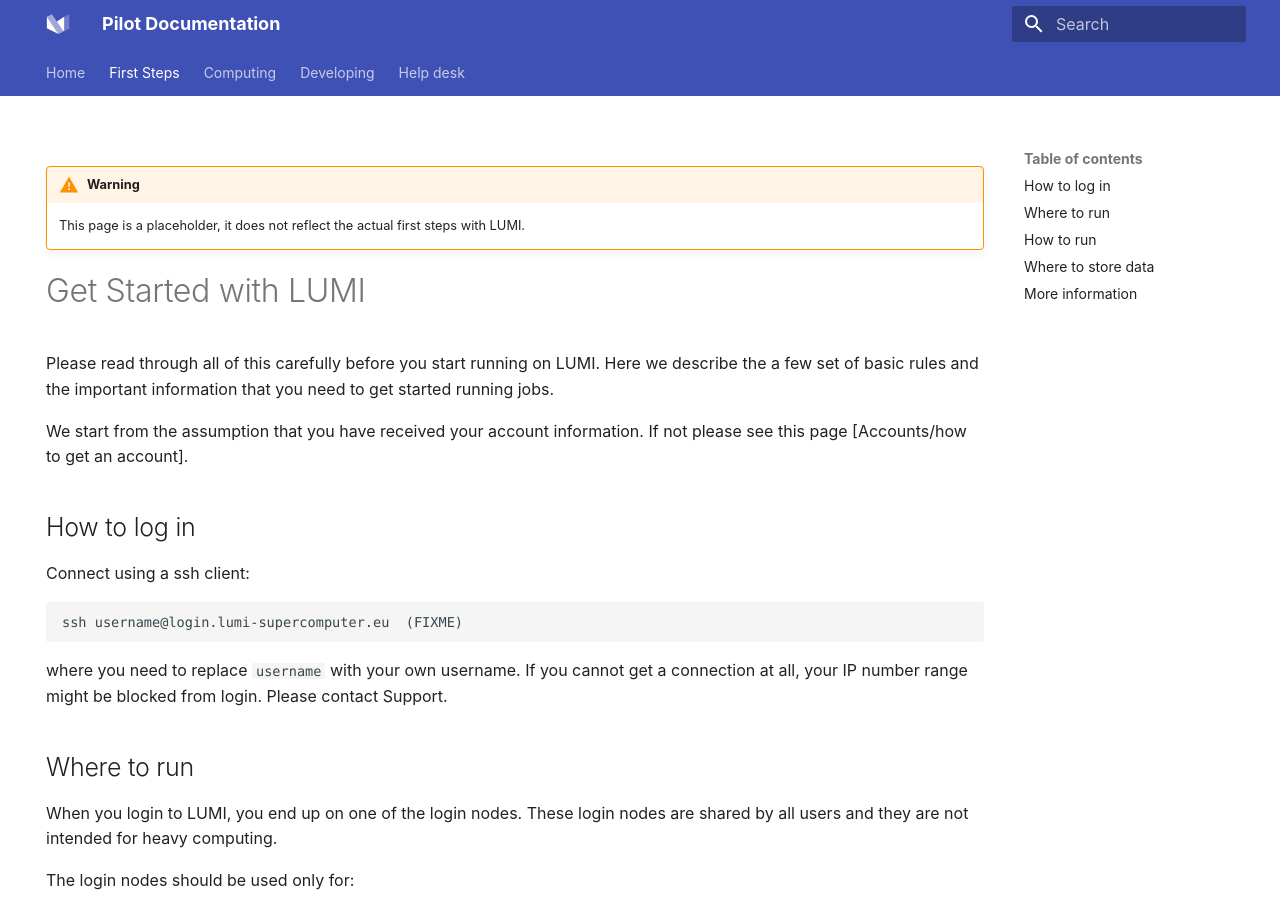
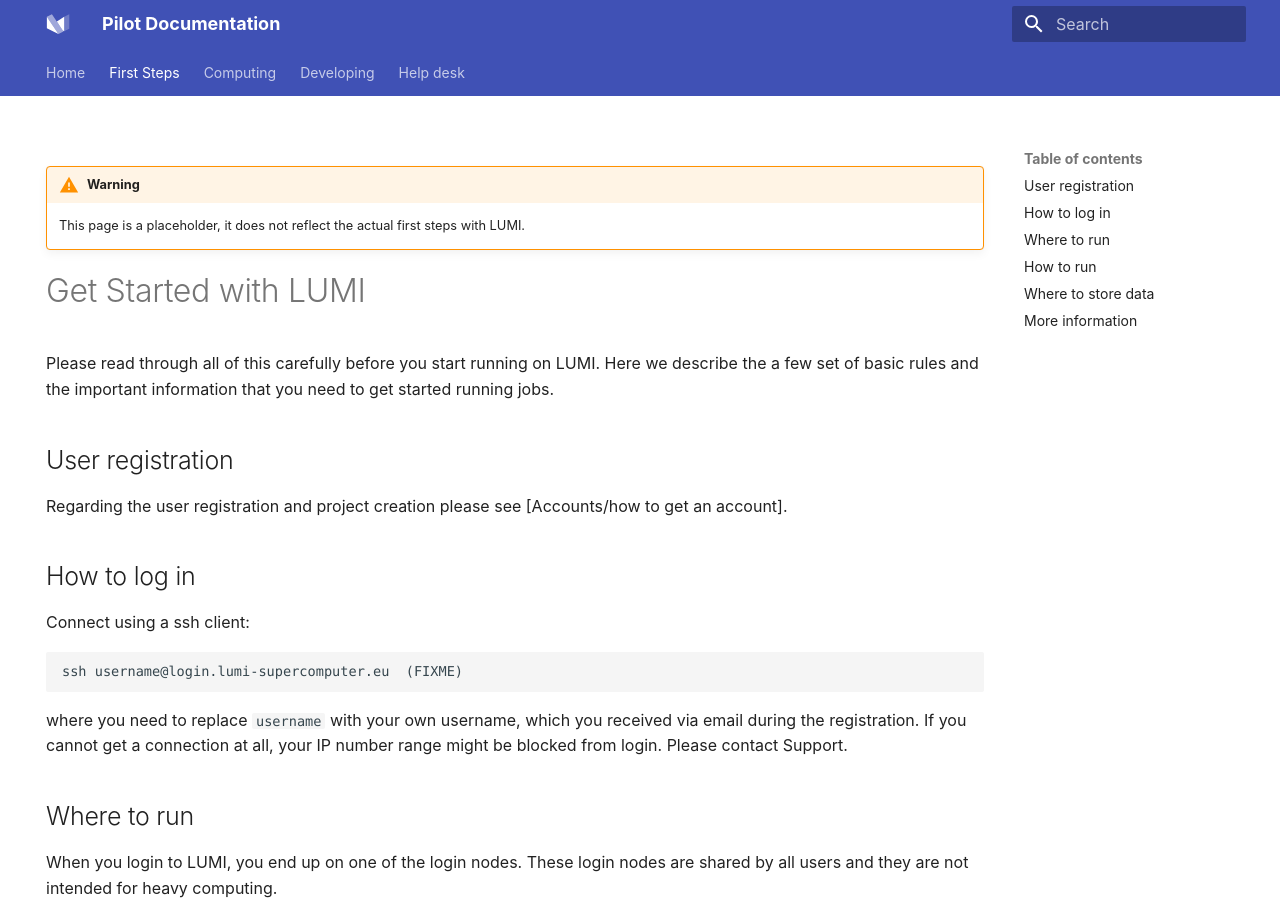
Before and after one commit to Lumi-supercomputer/lumi-userguide, an MkDocs documentation site: the page built from docs/firststeps/getstarted.md, in a window 1280 px wide and 900 px high. Built offline with MkDocs 1.6.1 and Material for MkDocs 9.7.7, drawn with Linux system fonts in a browser that asks for light colours.

Commit message:
Update getstarted.md
Added own section for registration.
Added sentence for local username , which you received during the registration via email.

````diff
--- a/docs/firststeps/getstarted.md
+++ b/docs/firststeps/getstarted.md
@@ -13,8 +13,9 @@
 we describe the a few set of basic rules and the important information that you
 need to get started running jobs.
 
-We start from the assumption that you have received your account information.
-If not please see this page [Accounts/how to get an account].
+## User registration
+
+Regarding the user registration and project creation please see [Accounts/how to get an account].
 
 ## How to log in
 
@@ -24,7 +25,7 @@
 ssh username@login.lumi-supercomputer.eu  (FIXME)
 ```
 
-where you need to replace `username` with your own username. If you cannot get
+where you need to replace `username` with your own username, which you received via email during the registration. If you cannot get
 a connection at all, your IP number range might be blocked from login.
 Please contact Support.
 
````
